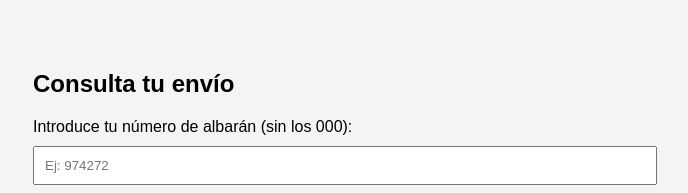
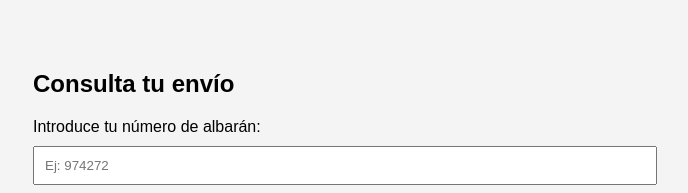
Before and after one commit to motomadrid4wd-blip/seguimiento-envio, a plain HTML site: page index.html in a window 1280 px wide. Shown: the top 193 px of the page, without its empty margins (307-995 px from the left). Drawn offline with Linux system fonts and the light colour scheme.

Commit message:
Update label text for albarán input

```diff
--- a/index.html
+++ b/index.html
@@ -9,7 +9,7 @@
 
 <h2>Consulta tu envío</h2>
 
-<label for="alb">Introduce tu número de albarán (sin los 000):</label>
+<label for="alb">Introduce tu número de albarán:</label>
 <input type="number" id="alb" placeholder="Ej: 974272" />
 
 <button onclick="consultar()">Consultar</button>
```
